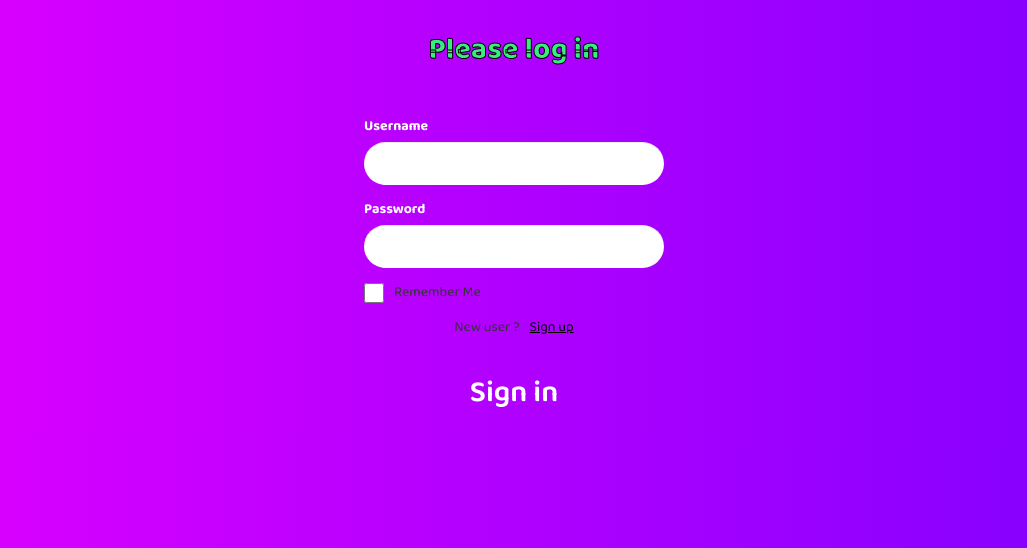
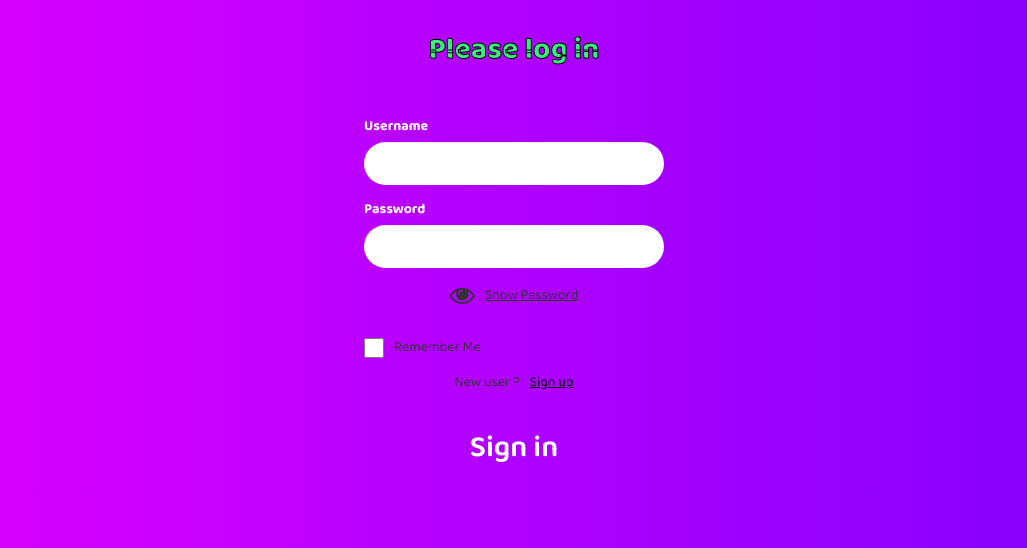
Before and after one commit to Devansu-Yadav/Personal-Assistant-for-Developers, a Flask app: page /login in a window 1280 px wide. Shown: the part 61-609 px from the top of the page, without its empty margins (126-1153 px from the left). Run offline with Flask 2, Linux system fonts and the light colour scheme; some libraries are stand-ins or nearby versions.

Commit message:
Update login.html

```diff
--- a/templates/login.html
+++ b/templates/login.html
@@ -15,6 +15,7 @@ integrity="sha384-wvfXpqpZZVQGK6TAh5PVlGOfQNHSoD2xbE+QkPxCAFlNEevoEH3Sl0sibVcOQV
 <link rel="stylesheet" href="{{url_for('static', filename='css/nav.css')}}">
 <link rel="stylesheet" href="{{url_for('static', filename='css/sidepanel.css')}}">
 <link rel="stylesheet" href="{{url_for('static', filename='css/login.css')}}">
+<link rel="stylesheet" href="{{url_for('static', filename='css/password.css')}}">
 {% endblock %}
 
 {% block content %}
@@ -40,17 +41,35 @@ integrity="sha384-wvfXpqpZZVQGK6TAh5PVlGOfQNHSoD2xbE+QkPxCAFlNEevoEH3Sl0sibVcOQV
         <form class="form-signin" method="POST" action="/login">
             <h2 class="form-signin-heading">Please log in</h2>
             {{ form.hidden_tag() }}
-            {{ wtf.form_field(form.username) }}
+            {{ wtf.form_field(form.username, autocomplete="off") }}
             <p class="help-block" style="display: {{uname_help_block}};">Invalid username or password</p>
-            {{ wtf.form_field(form.password) }}
+            {{ wtf.form_field(form.password, autocomplete="off") }}
+
+            <div class="parent-div-password">
+                <div style="display: flex;" class="div-password" id="show-password" onclick="passwordVisibility()">
+                    <i class="fa fa-eye"></i>
+                    <label>Show Password</label>
+                </div>
+
+                <div style="display: none;" class="div-password" id="hide-password" onclick="passwordVisibility()">
+                    <i class="fa fa-eye-slash"></i>
+                    <label>Hide Password</label>
+                </div>
+            </div>
+
             {{ wtf.form_field(form.remember) }}
 
             <div style="display: flex; margin: 15px 0; justify-content: center;"><p>New user ?</p><a id="signup" href="{{url_for('signup')}}">Sign up</a></div>
+
             <button class="btn btn-lg btn-primary btn-block" type="submit">Sign in</button>
         </form>
     </div>
 
     <!-- Open SideBar -->
     <script src="static/js/panel.js"></script>
+    <script src="static/js/password.js"></script>
+
+    <script src="https://code.jquery.com/jquery-3.5.1.js" integrity="sha256-QWo7LDvxbWT2tbbQ97B53yJnYU3WhH/C8ycbRAkjPDc=" crossorigin="anonymous"></script>
+    <script src="https://ajax.googleapis.com/ajax/libs/jquery/1.9.1/jquery.min.js"></script>
 </body>
 {% endblock %}
```
